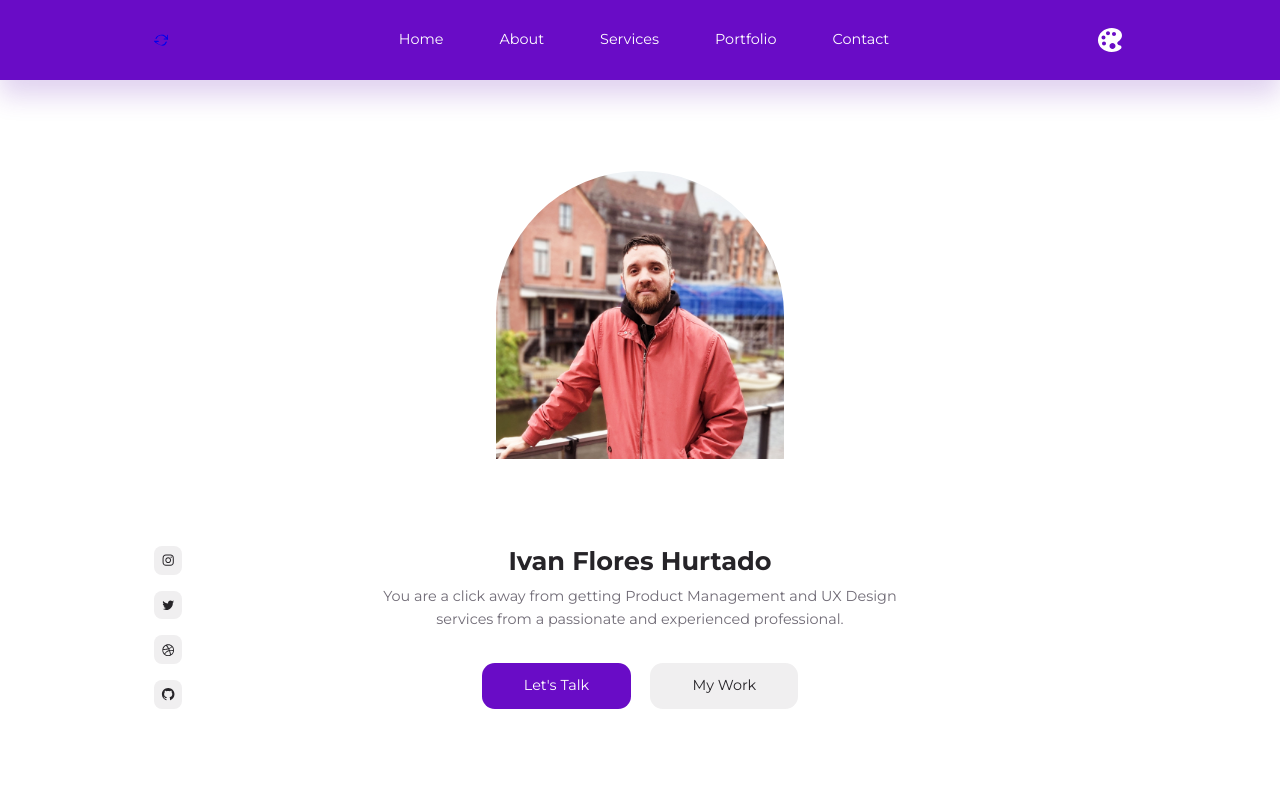
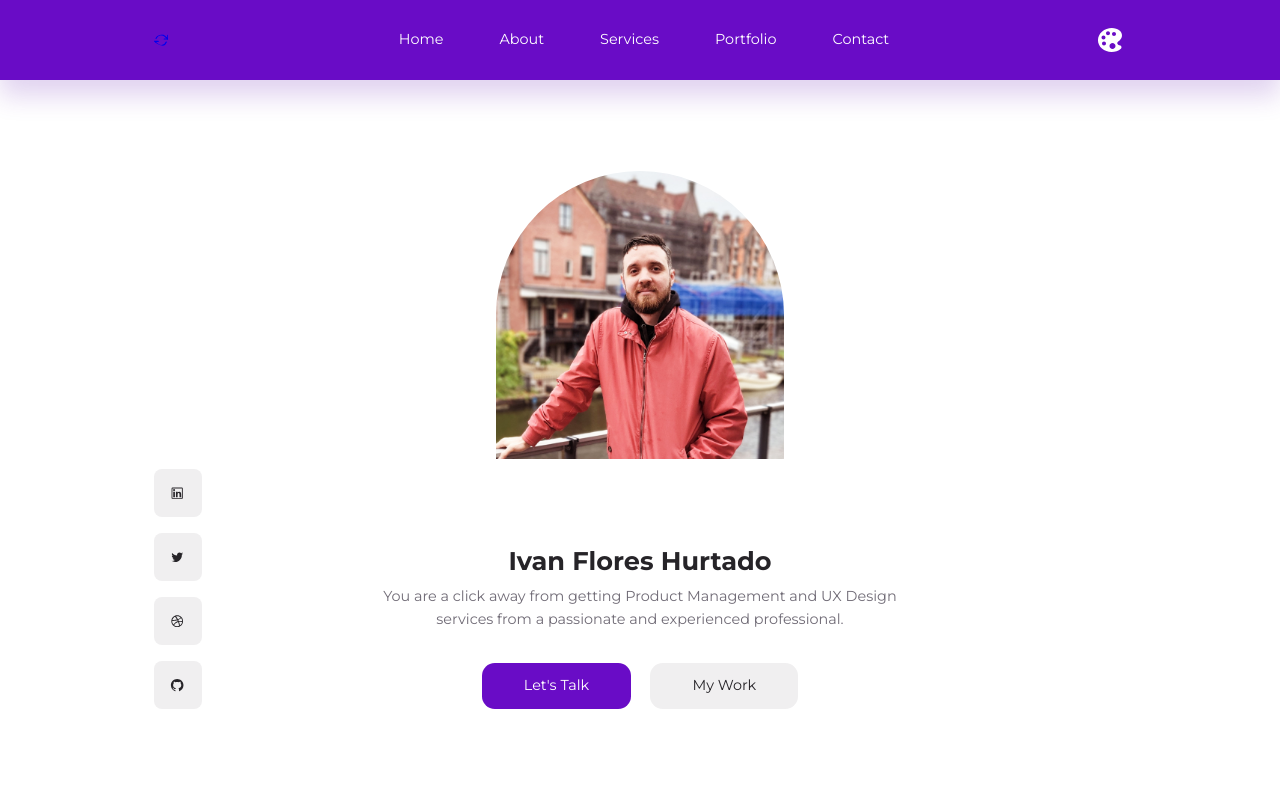
Before and after one commit to iafhurtado/portfolio, a React (Create React App) app: page / in a window 1280 px wide. Shown: the top 800 px of the page. Built offline with nearby package versions, Linux system fonts and the light colour scheme.

Commit message:
updated socials

```diff
--- a/src/sections/footer/Footer.jsx
+++ b/src/sections/footer/Footer.jsx
@@ -17,7 +17,7 @@ const Footer = () => {
         </div>
       </div>
       <div className="footer__copyright">
-        <small>2022 EGATOR TUTORIALS &copy; All Rights Reserved</small>
+        <small>2023 Ivan Flores Hurtado &copy; All Rights Reserved</small>
       </div>
     </footer>
   )
--- a/src/sections/header/data.js
+++ b/src/sections/header/data.js
@@ -1,13 +1,13 @@
-import {AiOutlineInstagram} from 'react-icons/ai'
+import {AiOutlineLinkedin} from 'react-icons/ai'
 import {AiOutlineTwitter} from 'react-icons/ai'
 import {AiOutlineDribbble} from 'react-icons/ai'
 import {AiFillGithub} from 'react-icons/ai'
 
 const data = [
-    {id: 1, link: 'https://instagram.com', icon: <AiOutlineInstagram/>},
-    {id: 2, link: 'https://twitter.com', icon: <AiOutlineTwitter/>},
-    {id: 3, link: 'https://dribbble.com', icon: <AiOutlineDribbble/>},
-    {id: 4, link: 'https://github.com', icon: <AiFillGithub/>}
+    {id: 1, link: 'https://www.linkedin.com/in/ivan-flores-hurtado-09243b44/', icon: <AiOutlineLinkedin/>},
+    {id: 2, link: 'https://twitter.com/iafhurtado', icon: <AiOutlineTwitter/>},
+    {id: 3, link: 'https://dribbble.com/iafhurtado', icon: <AiOutlineDribbble/>},
+    {id: 4, link: 'https://github.com/iafhurtado', icon: <AiFillGithub/>}
 ]
 
 export default data
--- a/src/sections/header/header.css
+++ b/src/sections/header/header.css
@@ -44,7 +44,7 @@ header {
 }
 
 .header__socials a {
-    width: 1.8rem;
+    width: 3rem;
     aspect-ratio: 1/1;
     background: var(--color-light);
     color: var(--color-black);
```
